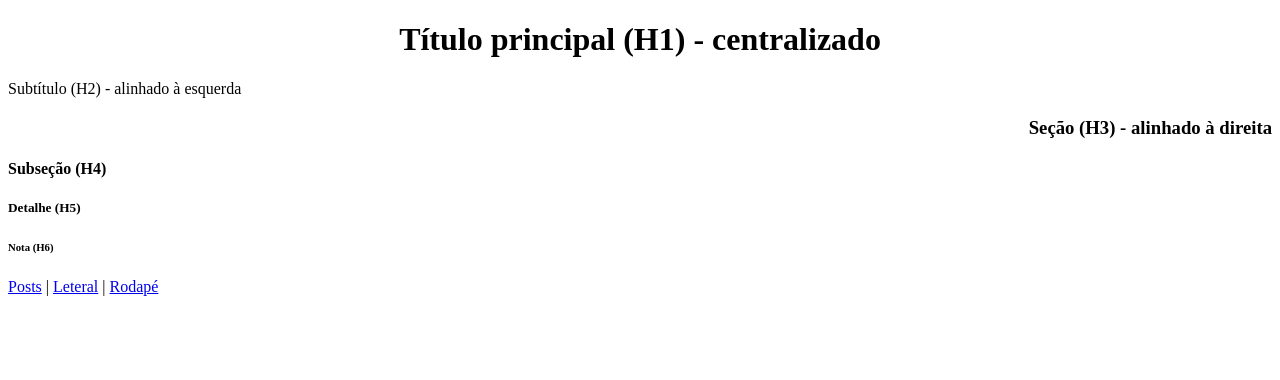
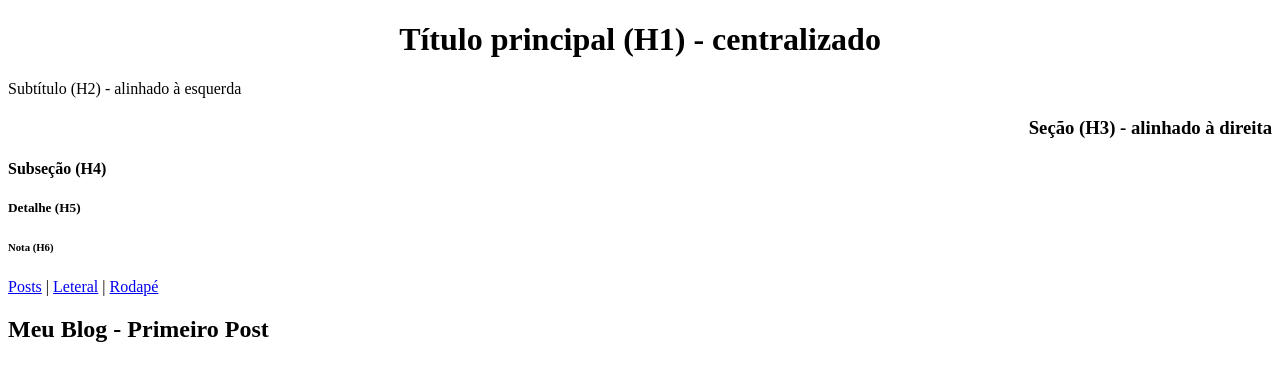
Before and after one commit to GiovanniCabralO/web-design-tarefa3, a plain HTML site: page index.html in a window 1280 px wide. Drawn offline with Linux system fonts and the light colour scheme.

Commit message:
commit 4

```diff
--- a/index.html
+++ b/index.html
@@ -19,6 +19,14 @@
                 <a href="#rodape"> Rodapé</a></p>
             </nav>
 
+            <section id="posts">
+                <article class="post">
+                    <header>
+                        <h2>Meu Blog - Primeiro Post</h2>
+                    </header>
+                </article>
+            </section>
+
         </header>
     </body>
 </html>
```
